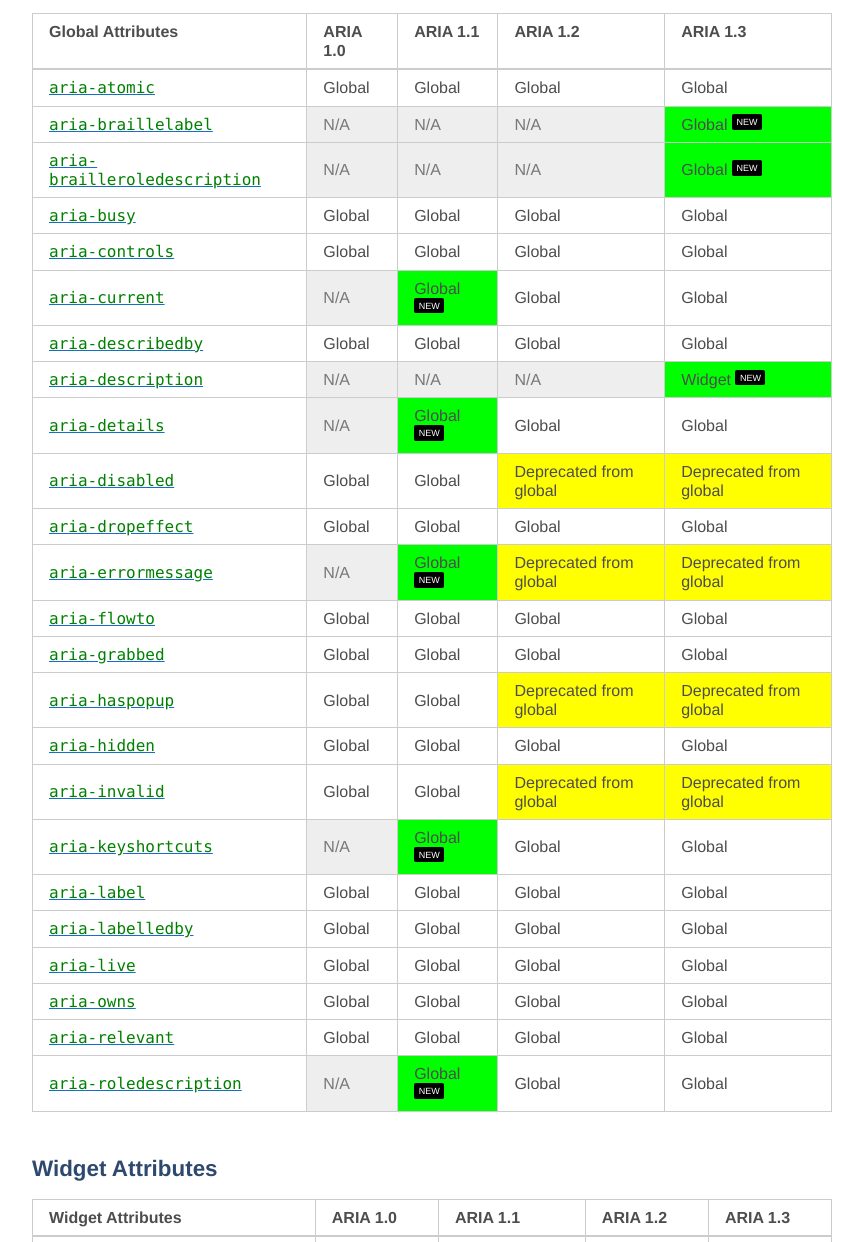
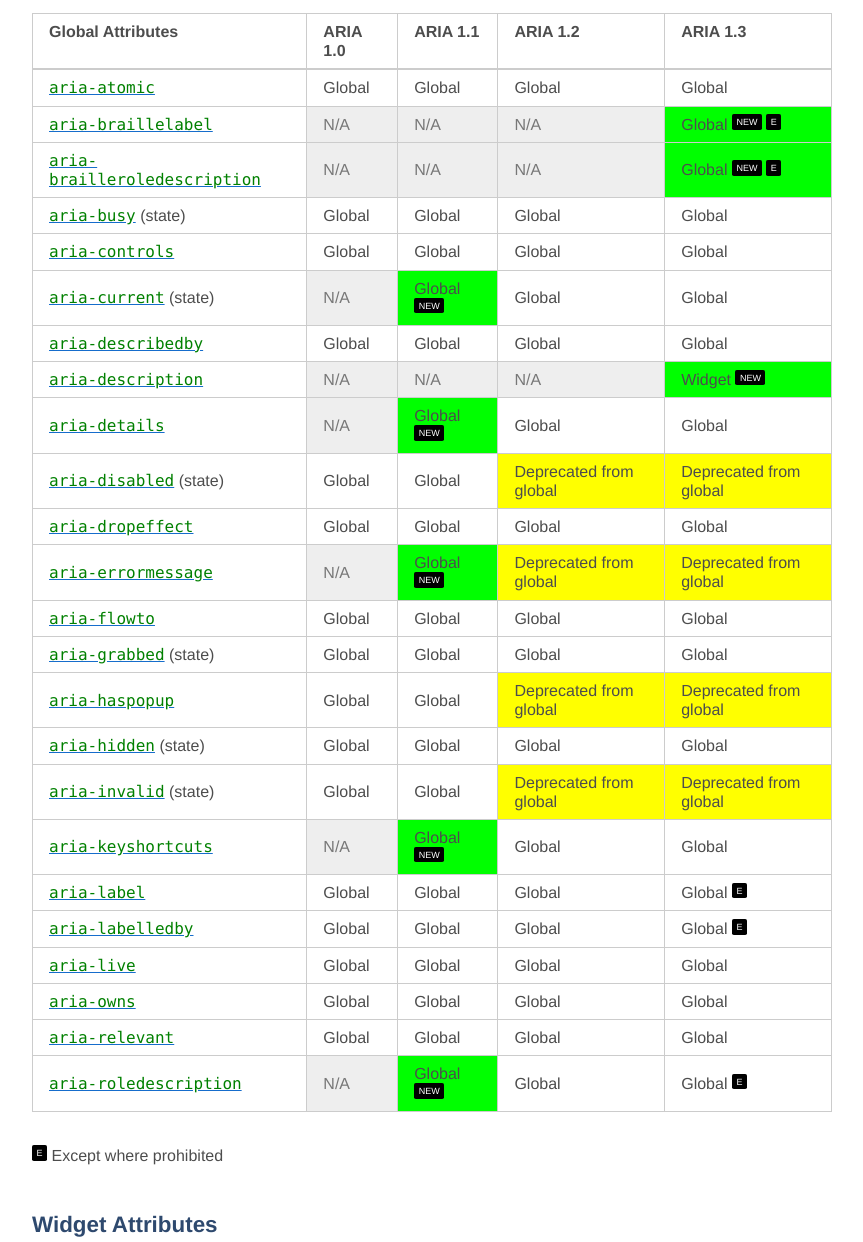
Before and after one commit to russmaxdesign/aria-states-properties, a plain HTML site: page index.html in a window 1280 px wide. Shown: the part 778-2020 px from the top of the page, without its empty margins (208-1071 px from the left). Drawn offline with Linux system fonts and the light colour scheme.

Commit message:
Update index.html

```diff
--- a/index.html
+++ b/index.html
@@ -59,17 +59,23 @@
           <td class="na">N/A</td>
           <td class="na">N/A</td>
           <td class="na">N/A</td>
-          <td class="new">Global <span aria-hidden="true" class="badge">NEW</span><span class="hidden"> - Added in ARIA 1.1</span></td>
+          <td class="new">
+            Global <span aria-hidden="true" class="badge">NEW</span><span class="hidden"> - Added in ARIA 1.1</span>
+            <span aria-hidden="true" class="badge">E</span><span class="hidden">Except where prohibited</span>
+          </td>
         </tr>
         <tr>
           <td><a href="https://www.w3.org/TR/wai-aria-1.3/#aria-brailleroledescription" target="_blank"><code>aria-brailleroledescription</code></a></td>
           <td class="na">N/A</td>
           <td class="na">N/A</td>
           <td class="na">N/A</td>
-          <td class="new">Global <span aria-hidden="true" class="badge">NEW</span><span class="hidden"> - Added in ARIA 1.1</span></td>
+          <td class="new">
+            Global <span aria-hidden="true" class="badge">NEW</span><span class="hidden"> - Added in ARIA 1.1</span>
+            <span aria-hidden="true" class="badge">E</span><span class="hidden">Except where prohibited</span>
+          </td>
         </tr>
         <tr>
-          <td><a href="https://www.w3.org/TR/wai-aria-1.2/#aria-busy" class="state-reference" target="_blank"><code>aria-busy</code></a></td>
+          <td><a href="https://www.w3.org/TR/wai-aria-1.2/#aria-busy" class="state-reference" target="_blank"><code>aria-busy</code></a> (state)</td>
           <td>Global</td>
           <td>Global</td>
           <td>Global</td>
@@ -83,7 +89,7 @@
           <td>Global</td>
         </tr>
         <tr>
-          <td><a href="https://www.w3.org/TR/wai-aria-1.2/#aria-current" class="state-reference" target="_blank"><code>aria-current</code></a></td>
+          <td><a href="https://www.w3.org/TR/wai-aria-1.2/#aria-current" class="state-reference" target="_blank"><code>aria-current</code></a> (state)</td>
           <td class="na">N/A</td>
           <td class="new">Global <span aria-hidden="true" class="badge">NEW</span><span class="hidden"> - Added in ARIA 1.1</span></td>
           <td>Global</td>
@@ -111,7 +117,7 @@
           <td>Global</td>
         </tr>
         <tr>
-          <td><a href="https://www.w3.org/TR/wai-aria-1.2/#aria-disabled" class="state-reference" target="_blank"><code>aria-disabled</code></a></td>
+          <td><a href="https://www.w3.org/TR/wai-aria-1.2/#aria-disabled" class="state-reference" target="_blank"><code>aria-disabled</code></a> (state)</td>
           <td>Global</td>
           <td>Global</td>
           <td class="change">Deprecated from global</td>
@@ -139,7 +145,7 @@
           <td>Global</td>
         </tr>
         <tr>
-          <td><a href="https://www.w3.org/TR/wai-aria-1.2/#aria-grabbed" class="state-reference" target="_blank"><code>aria-grabbed</code></a></td>
+          <td><a href="https://www.w3.org/TR/wai-aria-1.2/#aria-grabbed" class="state-reference" target="_blank"><code>aria-grabbed</code></a> (state)</td>
           <td>Global</td>
           <td>Global</td>
           <td>Global</td>
@@ -153,14 +159,14 @@
           <td class="change">Deprecated from global</td>
         </tr>
         <tr>
-          <td><a href="https://www.w3.org/TR/wai-aria-1.2/#aria-hidden" class="state-reference" target="_blank"><code>aria-hidden</code></a></td>
+          <td><a href="https://www.w3.org/TR/wai-aria-1.2/#aria-hidden" class="state-reference" target="_blank"><code>aria-hidden</code></a> (state)</td>
           <td>Global</td>
           <td>Global</td>
           <td>Global</td>
           <td>Global</td>
         </tr>
         <tr>
-          <td><a href="https://www.w3.org/TR/wai-aria-1.2/#aria-invalid" class="state-reference" target="_blank"><code>aria-invalid</code></a></td>
+          <td><a href="https://www.w3.org/TR/wai-aria-1.2/#aria-invalid" class="state-reference" target="_blank"><code>aria-invalid</code></a> (state)</td>
           <td>Global</td>
           <td>Global</td>
           <td class="change">Deprecated from global</td>
@@ -178,14 +184,20 @@
           <td>Global</td>
           <td>Global</td>
           <td>Global</td>
-          <td>Global</td>
+          <td>
+            Global
+            <span aria-hidden="true" class="badge">E</span><span class="hidden">Except where prohibited</span>
+          </td>
         </tr>
         <tr>
           <td><a href="https://www.w3.org/TR/wai-aria-1.2/#aria-labelledby" target="_blank"><code>aria-labelledby</code></a></td>
           <td>Global</td>
           <td>Global</td>
           <td>Global</td>
-          <td>Global</td>
+          <td>
+            Global
+            <span aria-hidden="true" class="badge">E</span><span class="hidden">Except where prohibited</span>
+          </td>
         </tr>
         <tr>
           <td><a href="https://www.w3.org/TR/wai-aria-1.2/#aria-live" target="_blank"><code>aria-live</code></a></td>
@@ -213,10 +225,15 @@
           <td class="na">N/A</td>
           <td class="new">Global <span aria-hidden="true" class="badge">NEW</span><span class="hidden"> - Added in ARIA 1.1</span></td>
           <td>Global</td>
-          <td>Global</td>
+          <td>
+            Global
+            <span aria-hidden="true" class="badge">E</span><span class="hidden">Except where prohibited</span>
+          </td>
         </tr>
       </tbody>
     </table>
+    <p><span aria-hidden="true" class="badge">E</span> Except where prohibited</p>
+
 
     <h2 id="widget">Widget Attributes</h2>
 
@@ -358,7 +375,7 @@
           <td>Widget</td>
         </tr>
         <tr>
-          <td><a href="https://www.w3.org/TR/wai-aria-1.2/#aria-selected" target="_blank"><code>aria-selected</code></a></td>
+          <td><a href="https://www.w3.org/TR/wai-aria-1.2/#aria-selected" target="_blank"><code>aria-selected</code></a> (state)</td>
           <td>Widget</td>
           <td>Widget</td>
           <td>Widget</td>
```
